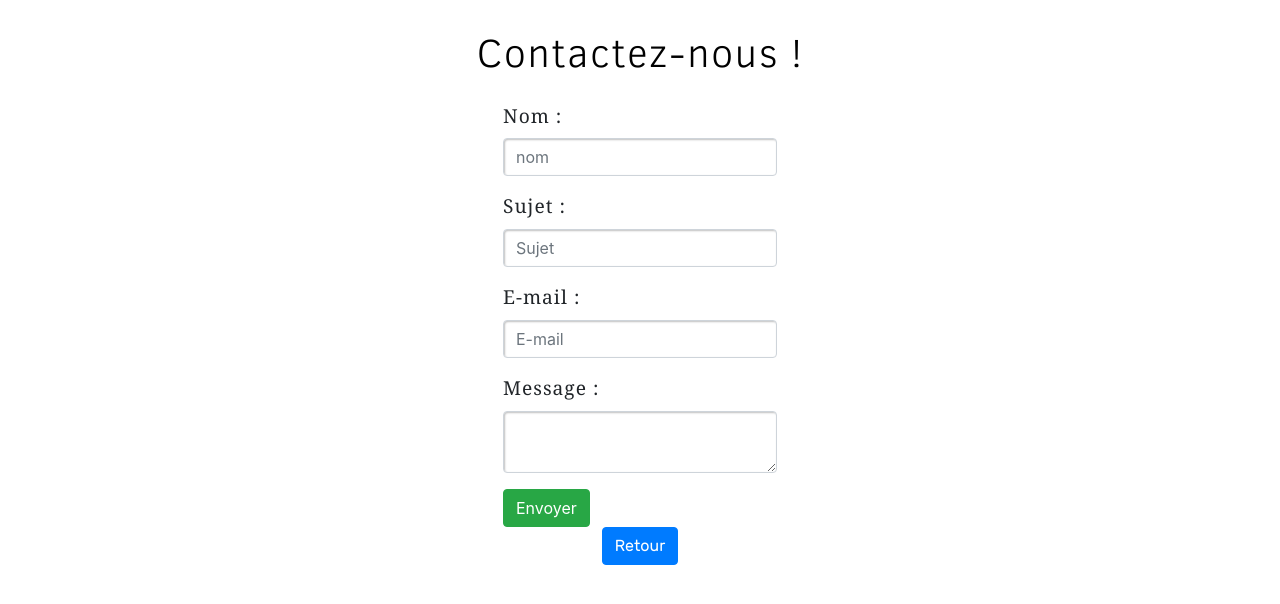
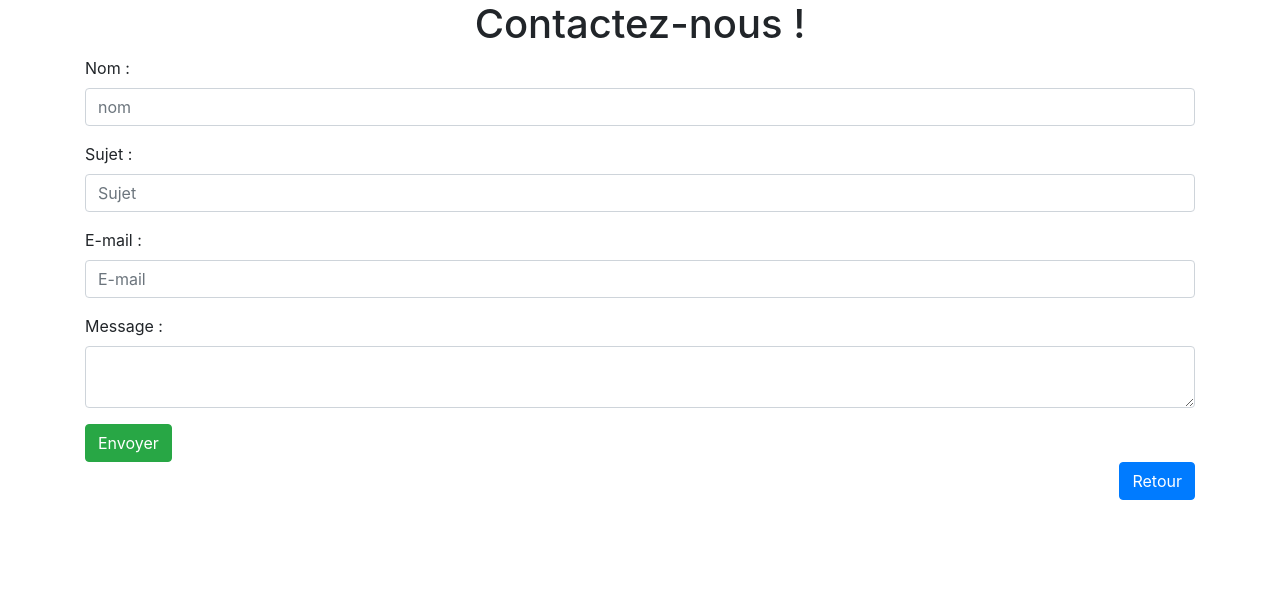
Before and after one commit to cnvvcvlad/ChessTeam, a PHP site: page /ChessTeam/vue/contact.php in a window 1280 px wide. Shown: the top 604 px of the page. Run offline with PHP 8.4, Linux system fonts and the light colour scheme; data that the repository does not hold is empty; some libraries are stand-ins or nearby versions; some web fonts are replaced.

Commit message:
checked errors of styles

```diff
--- a/assets/css/style.css
+++ b/assets/css/style.css
@@ -23,7 +23,8 @@
 
 @font-face {
   font-family: 'rubik';
-  src: url('font/rubik/Rubik-Regular.ttf') format('truetype'),
+  src:
+    /* url('font/rubik/Rubik-Regular.ttf') format('truetype'), */
     url('font/rubik/Rubik-Regular.woff') format('woff'),
     url('font/rubik/Rubik-Regular.woff2') format('woff2');
   font-weight: normal;
--- a/vue/templates/tempBootstrap.php
+++ b/vue/templates/tempBootstrap.php
@@ -8,9 +8,9 @@
     <meta name="description" content="<?= $description ?>"/>
     <link rel="stylesheet" href="https://stackpath.bootstrapcdn.com/bootstrap/4.4.1/css/bootstrap.min.css" integrity="sha384-Vkoo8x4CGsO3+Hhxv8T/Q5PaXtkKtu6ug5TOeNV6gBiFeWPGFN9MuhOf23Q9Ifjh" crossorigin="anonymous">
     <!-- ==css perso== -->
-    <link rel="stylesheet" href="assets/css/style.css" type="text/css">
+    <!-- <link rel="stylesheet" href="assets/css/style.css" type="text/css">
     <link rel="stylesheet" href="assets/css/normalize.css" type="text/css">
-    <link rel="stylesheet" href="assets/css/icomoon.css" type="text/css">
+    <link rel="stylesheet" href="assets/css/icomoon.css" type="text/css"> -->
 </head>
 <body>
 <main>
```
